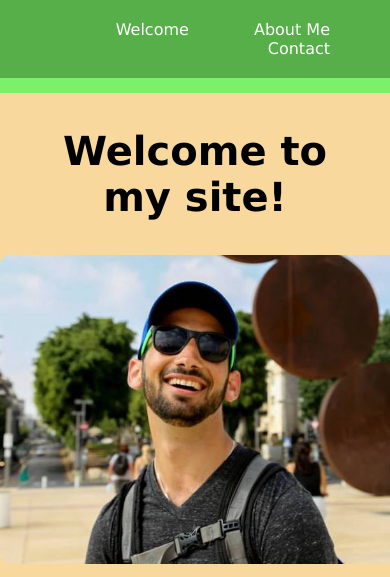
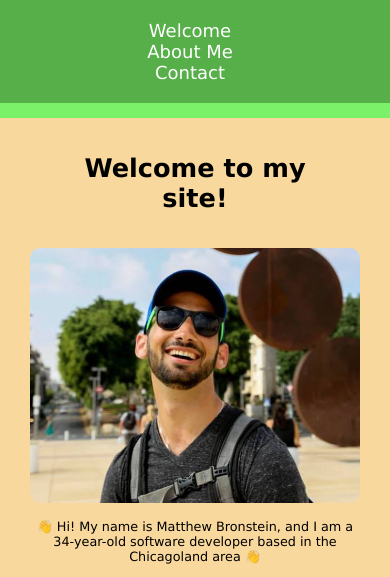
Before and after one commit to mbronstein1/Basic-Landing-Page, a plain HTML site: page index.html in a window 390 px wide. Shown: the top 577 px of the page. Drawn offline with Linux system fonts and the light colour scheme.

Commit message:
added media queries to style.css file

```diff
--- a/assets/style.css
+++ b/assets/style.css
@@ -28,6 +28,7 @@ a {
 
 main {
     text-align: center;
+    margin: 0 30px;
 }
 
 #welcome {
@@ -122,3 +123,43 @@ footer {
     padding: 5px;
     color: white;
 }
+
+@media screen and (max-width: 600px) {
+    body {
+        font-size: .8em;
+    }
+
+    nav {
+        text-align: center;
+    }
+
+    #welcome {
+        font-size: 3em;
+    }
+
+    img {
+        width: 70%;
+        height: auto;
+    }
+
+    input {
+        width: 60%;
+    }
+}
+
+@media screen and (max-width: 408px) {
+    nav {
+        display: flex;
+        flex-direction: column;
+        font-size: 18px;
+    }
+
+    #welcome {
+        font-size: 2em;
+    }
+
+    img {
+        width: 100%;
+        height: auto;
+    }
+}
```
